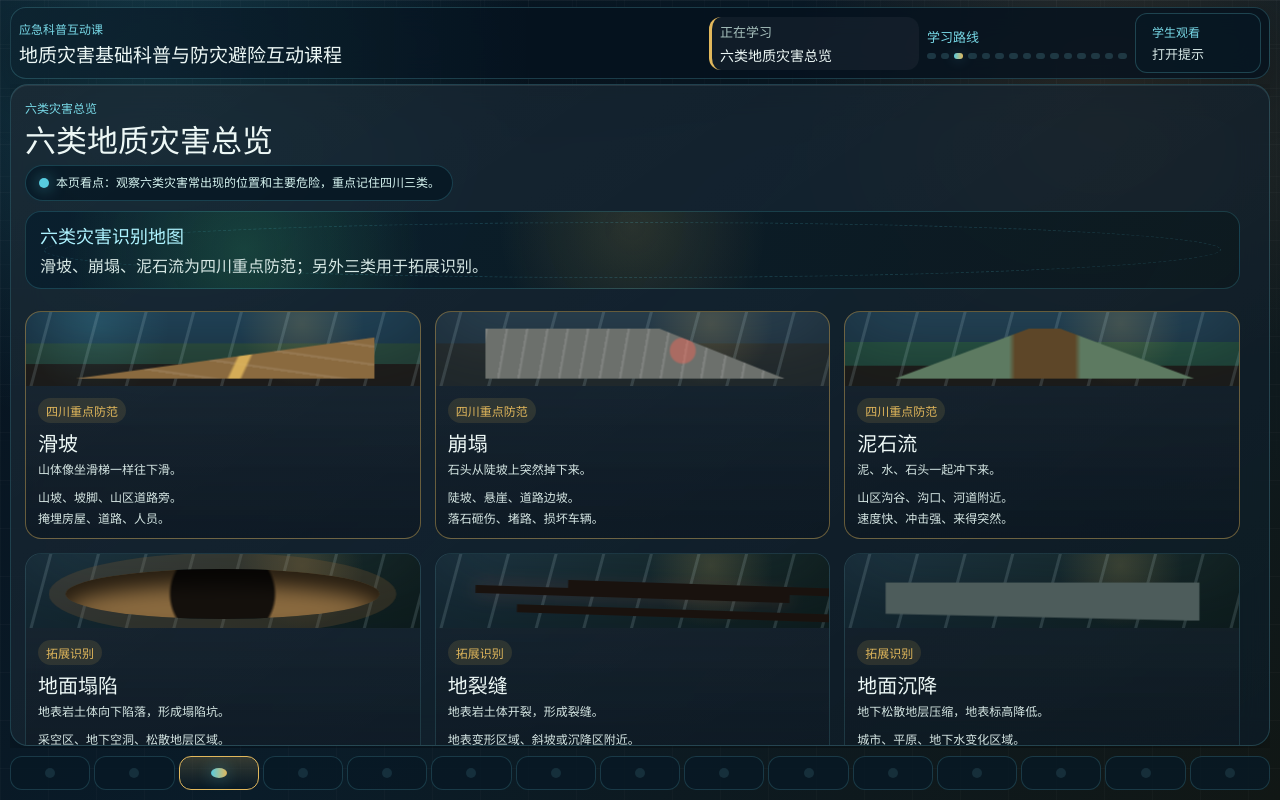
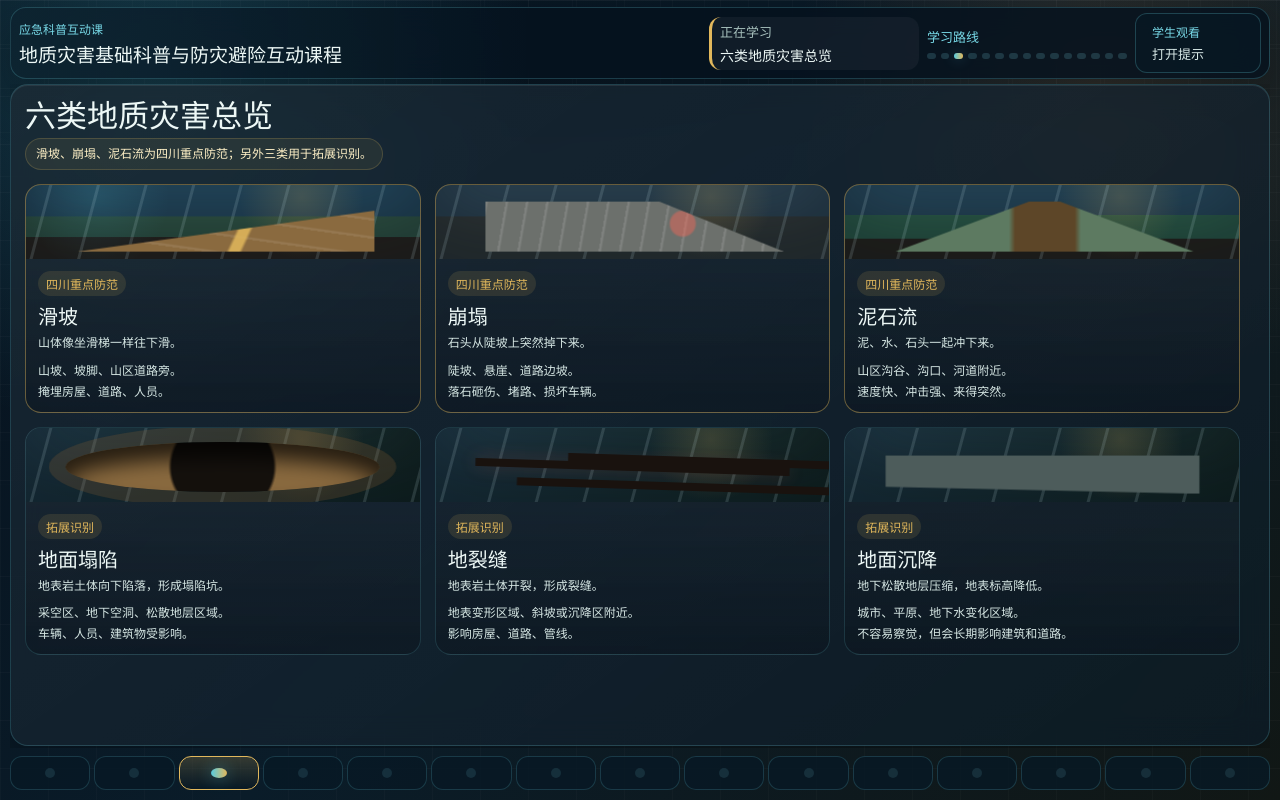
Before and after one commit to zhuangruohan/kepu, a React (Vite) app: page / in a window 1280 px wide. Both pictures are taken after a click on the button "六类地质灾害总览". Built offline with nearby package versions, Linux system fonts and the light colour scheme.

Commit message:
fix: adjust landslide escape question position

```diff
--- a/src/features/course/CourseModuleView.tsx
+++ b/src/features/course/CourseModuleView.tsx
@@ -189,13 +189,8 @@ function DisasterDefinition({ module }: Pick<CourseModuleViewProps, 'module'>) {
 function DisasterOverview({ module }: Pick<CourseModuleViewProps, 'module'>) {
   return (
     <section className={styles.overviewModule}>
-      <p className={styles.moduleEyebrow}>六类灾害总览</p>
       <h1>{module.title}</h1>
-      <PageGuide text="观察六类灾害常出现的位置和主要危险，重点记住四川三类。" />
-      <div className={styles.overviewMapBand}>
-        <strong>六类灾害识别地图</strong>
-        <span>滑坡、崩塌、泥石流为四川重点防范；另外三类用于拓展识别。</span>
-      </div>
+      <p className={styles.overviewBrief}>滑坡、崩塌、泥石流为四川重点防范；另外三类用于拓展识别。</p>
       <div className={styles.disasterGrid}>
         {disasterCards.map((card) => (
           <article className={styles.disasterCard} data-focus={card.sichuanFocus} key={card.id}>
@@ -234,10 +229,8 @@ function CauseLab({ module }: Pick<CourseModuleViewProps, 'module'>) {
   return (
     <section className={styles.causeLabModule}>
       <div className={styles.labControls}>
-        <p className={styles.moduleEyebrow}>形成原因实验室</p>
         <h1>{module.title}</h1>
-        <PageGuide text="拖动三个因素，观察风险等级和山体剖面如何同步变化。" />
-        <p>{module.teacherScript}</p>
+        <p className={styles.labIntro}>拖动三个因素，观察暴雨、陡坡和人为扰动如何共同提高风险。</p>
         <Slider label="降雨量" hint="越大，雨水越容易进入坡体。" value={rain} onChange={setRain} />
         <Slider label="坡度" hint="越陡，岩土体越容易向下运动。" value={slope} onChange={setSlope} />
         <Slider label="人为扰动" hint="越强，坡脚开挖和坡顶堆土越明显。" value={human} onChange={setHuman} />
@@ -364,9 +357,8 @@ function KeyDisasterCards({
 }: Pick<CourseModuleViewProps, 'module' | 'onSelectModule'>) {
   return (
     <section className={styles.keyDisastersModule}>
-      <p className={styles.moduleEyebrow}>四川重点防范</p>
       <h1>{module.title}</h1>
-      <PageGuide text="点击三张灾害入口卡，进入对应动态演示。" />
+      <p className={styles.keyIntro}>滑坡、崩塌、泥石流是四川山区重点防范的三类地质灾害。</p>
       <div className={styles.keyDisasterGrid}>
         {keyDisasterEntrances.map((item) => (
           <article className={styles.keyDisasterCard} data-hazard={item.id} key={item.id}>
@@ -478,9 +470,7 @@ function SafetyProcess({ module }: Pick<CourseModuleViewProps, 'module'>) {
 
   return (
     <section className={styles.safetyModule}>
-      <p className={styles.moduleEyebrow}>科学避险</p>
       <h1>{module.title}</h1>
-      <PageGuide text="点击前兆分类卡，观察对应危险区域和应对提示。" />
       <div className={styles.safetyFlow}>
         {safetyProcess.map((step, index) => (
           <article key={step}>
@@ -506,7 +496,7 @@ function SafetyProcess({ module }: Pick<CourseModuleViewProps, 'module'>) {
         ))}
       </div>
       <div className={styles.signalExplanation} data-hazard={activeGroup.id}>
-        <strong>{activeGroup.title}</strong>
+        <strong>当前解释</strong>
         <p>{activeGroup.explanation}</p>
       </div>
       <div className={styles.safetyVisualColumn}>
@@ -858,9 +848,8 @@ function QuizModule({ module }: Pick<CourseModuleViewProps, 'module'>) {
   return (
     <section className={styles.quizModule} data-scene={quizVisual.scene}>
       <div className={styles.quizHero}>
-        <p className={styles.moduleEyebrow}>课堂互动</p>
         <h1>{module.title}</h1>
-        <PageGuide text="选一个答案，马上看反馈；答完再进入下一题。" />
+        <p className={styles.quizIntro}>选择一个答案，马上看反馈；老师可带着学生逐题讨论。</p>
         <div className={styles.quizProgressDots}>
           {quizQuestions.map((item, index) => (
             <span
@@ -888,6 +877,18 @@ function QuizModule({ module }: Pick<CourseModuleViewProps, 'module'>) {
             );
           })}
         </div>
+        <div className={styles.quizControls}>
+          <button type="button" onClick={handlePreviousQuestion} disabled={questionIndex === 0}>
+            上一题
+          </button>
+          <button
+            type="button"
+            onClick={handleNextQuestion}
+            disabled={questionIndex === quizQuestions.length - 1}
+          >
+            下一题
+          </button>
+        </div>
       </div>
       <div className={styles.quizMainPanel}>
         <div className={styles.quizCard}>
@@ -908,18 +909,6 @@ function QuizModule({ module }: Pick<CourseModuleViewProps, 'module'>) {
                 {option.label}
               </button>
             ))}
-          </div>
-          <div className={styles.quizControls}>
-            <button type="button" onClick={handlePreviousQuestion} disabled={questionIndex === 0}>
-              上一题
-            </button>
-            <button
-              type="button"
-              onClick={handleNextQuestion}
-              disabled={questionIndex === quizQuestions.length - 1}
-            >
-              下一题
-            </button>
           </div>
         </div>
         <aside className={styles.quizFeedbackPanel} data-status={selectedOption ? (selectedOption.isCorrect ? 'right' : 'wrong') : 'waiting'}>
--- a/src/features/course/CourseShell.module.css
+++ b/src/features/course/CourseShell.module.css
@@ -774,11 +774,33 @@
   line-height: 1.5;
 }
 
+.overviewBrief,
+.keyIntro,
+.labIntro,
+.quizIntro {
+  width: fit-content;
+  max-width: min(760px, 100%);
+  margin: 10px 0 0;
+  padding: 8px 12px;
+  border: 1px solid rgba(120, 217, 231, 0.18);
+  border-radius: 999px;
+  background: rgba(5, 18, 30, 0.48);
+  color: #d8e9e7;
+  font-size: clamp(13px, 0.95vw, 15px);
+  line-height: 1.35;
+}
+
+.overviewBrief {
+  color: #fff1c7;
+  border-color: rgba(226, 184, 92, 0.2);
+  background: rgba(226, 184, 92, 0.08);
+}
+
 .disasterGrid {
   display: grid;
   grid-template-columns: repeat(3, minmax(0, 1fr));
   gap: 14px;
-  margin-top: 22px;
+  margin-top: 14px;
 }
 
 .disasterCard {
@@ -979,6 +1001,12 @@
 .labControls p {
   color: #d6e8e5;
   line-height: 1.65;
+}
+
+.labIntro {
+  width: auto;
+  margin-bottom: 6px;
+  border-radius: 14px;
 }
 
 .sliderControl {
@@ -1350,7 +1378,7 @@
 .keyDisasterGrid {
   grid-template-columns: repeat(3, minmax(0, 1fr));
   align-items: stretch;
-  margin-top: 18px;
+  margin-top: 14px;
 }
 
 .keyDisasterCard {
@@ -2589,15 +2617,23 @@
 
 .quizModule {
   display: grid;
-  grid-template-columns: minmax(260px, 0.82fr) minmax(0, 1.08fr) minmax(280px, 0.9fr);
+  grid-template-columns: minmax(260px, 0.38fr) minmax(0, 1fr);
   gap: 18px;
-  align-items: center;
+  align-items: stretch;
 }
 
 .quizHero {
   display: grid;
-  gap: 16px;
-  align-content: center;
+  min-height: 0;
+  gap: 12px;
+  align-content: stretch;
+  grid-template-rows: auto auto auto minmax(0, 1fr) auto;
+}
+
+.quizIntro {
+  width: auto;
+  margin: 0;
+  border-radius: 14px;
 }
 
 .quizProgressDots {
@@ -2684,6 +2720,10 @@
 .quizProgressList {
   display: grid;
   gap: 7px;
+  min-height: 0;
+  overflow-y: auto;
+  padding-right: 2px;
+  scrollbar-gutter: stable;
 }
 
 .quizProgressItem,
@@ -2822,9 +2862,10 @@
 }
 
 .quizControls {
-  display: flex;
+  display: grid;
+  grid-template-columns: repeat(2, minmax(0, 1fr));
   gap: 12px;
-  justify-content: flex-end;
+  justify-content: stretch;
 }
 
 .quizControls button,
@@ -3136,24 +3177,29 @@
 }
 
 .quizModule {
-  grid-template-columns: minmax(280px, 0.42fr) minmax(0, 1fr);
+  grid-template-columns: minmax(260px, 0.38fr) minmax(0, 1fr);
   align-items: stretch;
 }
 
 .quizMainPanel {
   display: grid;
   min-height: 0;
-  grid-template-rows: minmax(0, 1fr) auto;
+  grid-template-rows: minmax(0, 0.64fr) minmax(0, 0.36fr);
   gap: 14px;
+  overflow: hidden;
 }
 
 .quizMainPanel .quizCard {
   min-height: 0;
-  align-content: center;
+  align-content: start;
+  overflow-y: auto;
+  scrollbar-gutter: stable;
 }
 
 .quizMainPanel .quizFeedbackPanel {
   min-height: 0;
+  overflow-y: auto;
+  scrollbar-gutter: stable;
 }
 
 .quizSceneThumb {
@@ -3511,6 +3557,16 @@
     padding: 10px 14px;
   }
 
+  .overviewBrief,
+  .keyIntro,
+  .labIntro,
+  .quizIntro {
+    margin-top: 6px;
+    padding: 7px 10px;
+    font-size: 12px;
+    line-height: 1.3;
+  }
+
   .overviewModule,
   .keyDisastersModule,
   .safetyModule,
@@ -3815,12 +3871,12 @@
   }
 
   .quizModule {
-    grid-template-columns: minmax(250px, 0.42fr) minmax(0, 1fr);
+    grid-template-columns: minmax(230px, 0.36fr) minmax(0, 1fr);
     gap: 12px;
   }
 
   .quizSceneThumb {
-    min-height: 118px;
+    min-height: 92px;
   }
 
   .quizProgressList {
@@ -3829,7 +3885,17 @@
 
   .quizProgressItem,
   .quizProgressActive {
-    min-height: 30px;
+    min-height: 28px;
+  }
+
+  .quizFeedbackPanel {
+    padding: 14px;
+    gap: 8px;
+  }
+
+  .quizRuleCard {
+    gap: 5px;
+    padding: 10px;
   }
 
   .summaryStage {
```
